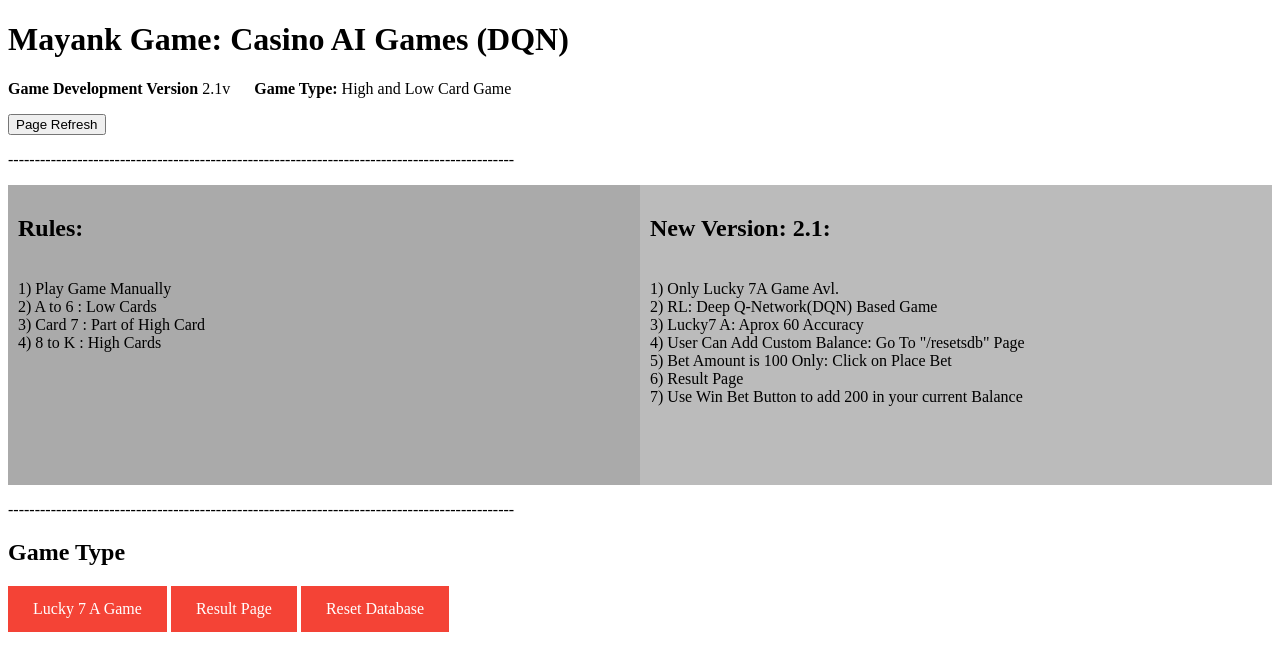
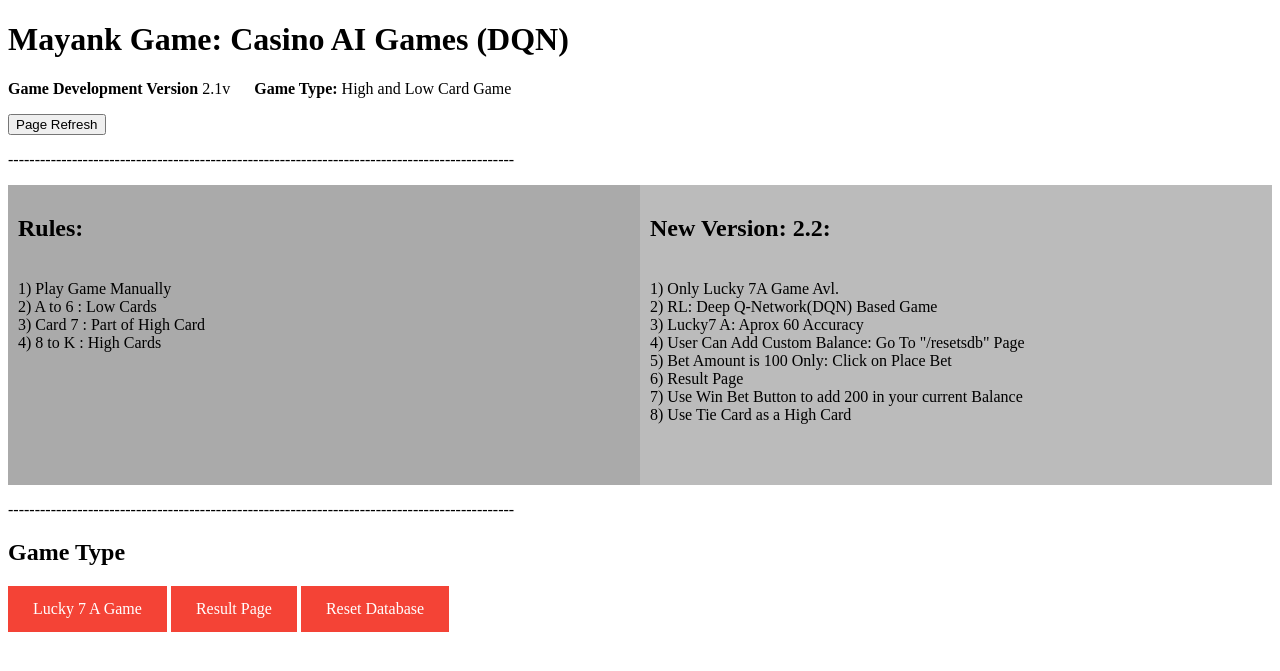
Before and after one commit to HackedNeuralNetwork/mayankAI, a Flask app: page / in a window 1280 px wide. Shown: the top 671 px of the page. Run offline with Flask 3, Linux system fonts and the light colour scheme.

Commit message:
Update version 2.2

```diff
--- a/app.py
+++ b/app.py
@@ -52,6 +52,19 @@ def lucky7a():   # retune Game HTMl Page
     return render_template("lucky7a.html")
 
 @app.route("/next",methods=['POST'])
+def predict_next_outcome():
+    last_10_results = get_last10game()
+    high_count = last_10_results.count('High')
+    low_count = last_10_results.count('Low')
+    tie_count = last_10_results.count('Tie')
+
+    if high_count > low_count and high_count > tie_count:
+        return "Low"
+    elif low_count > high_count and low_count > tie_count:
+        return "High"
+    else:
+        return "Tie is High"
+
 # def calculate_weighted_probabilities():
 #     game_results = get_last10game()
 #     recent_games = game_results[:5]
@@ -73,17 +86,6 @@ def lucky7a():   # retune Game HTMl Page
 #     }
 #     return str(weighted_probabilities)
 
-def predict_next_outcome(last_10_results):
-    high_count = last_10_results.count('High')
-    low_count = last_10_results.count('Low')
-    tie_count = last_10_results.count('Tie')
-
-    if high_count > low_count and high_count > tie_count:
-        return 'Low'
-    elif low_count > high_count and low_count > tie_count:
-        return 'High'
-    else:
-        return 'Tie is High'
 
 # Get Time and Game ID
 @app.route("/get_data")
--- a/templates/index.html
+++ b/templates/index.html
@@ -27,14 +27,15 @@
 
         </div>
         <div class="column" style="background-color:#bbb;">
-            <p><h2><b>New Version: 2.1:</b></h2><br>
+            <p><h2><b>New Version: 2.2:</b></h2><br>
                 1) Only Lucky 7A Game Avl.   <br>
                 2) RL: Deep Q-Network(DQN) Based Game <br>
                 3) Lucky7 A: Aprox 60 Accuracy <br>
                 4) User Can Add Custom Balance: Go To "/resetsdb" Page <br>
                 5) Bet Amount is 100 Only: Click on Place Bet <br>
                 6) Result Page <br>
-                7) Use Win Bet Button to add 200 in your current Balance
+                7) Use Win Bet Button to add 200 in your current Balance <br>
+                8) Use Tie Card as a High Card
         </div>
       </div>
 
--- a/templates/lucky7a.html
+++ b/templates/lucky7a.html
@@ -58,14 +58,16 @@
 
         </div>
         <div class="column" style="background-color:#bbb;">
-            <p><h2><b>New Version: 2.1:</b></h2><br>
+            <p><h2><b>New Version: 2.2:</b></h2><br>
                 1) Only Lucky 7A Game Avl.   <br>
                 2) RL: Deep Q-Network(DQN) Based Game <br>
                 3) Lucky7 A: Aprox 60 Accuracy <br>
                 4) User Can Add Custom Balance: Go To "/resetsdb" Page <br>
                 5) Bet Amount is 100 Only: Click on Place Bet <br>
                 6) Result Page <br>
-                7) Use Win Bet Button to add 200 in your current Balance
+                7) Use Win Bet Button to add 200 in your current Balance <br>
+                8) Use Tie Card as a High Card
+
         </div>
     </div>
     <p>-----------------------------------------------------------------------------------------------</p>
--- a/templates/resetsdb.html
+++ b/templates/resetsdb.html
@@ -52,14 +52,15 @@
 
         </div>
         <div class="column" style="background-color:#bbb;">
-            <p><h2><b>New Version: 2.1:</b></h2><br>
+            <p><h2><b>New Version: 2.2:</b></h2><br>
                 1) Only Lucky 7A Game Avl.   <br>
                 2) RL: Deep Q-Network(DQN) Based Game <br>
                 3) Lucky7 A: Aprox 60 Accuracy <br>
                 4) User Can Add Custom Balance: Go To "/resetsdb" Page <br>
                 5) Bet Amount is 100 Only: Click on Place Bet <br>
                 6) Result Page <br>
-                7) Use Win Bet Button to add 200 in your current Balance
+                7) Use Win Bet Button to add 200 in your current Balance <br>
+                8) Use Tie Card as a High Card
         </div>
       </div>
 
```
